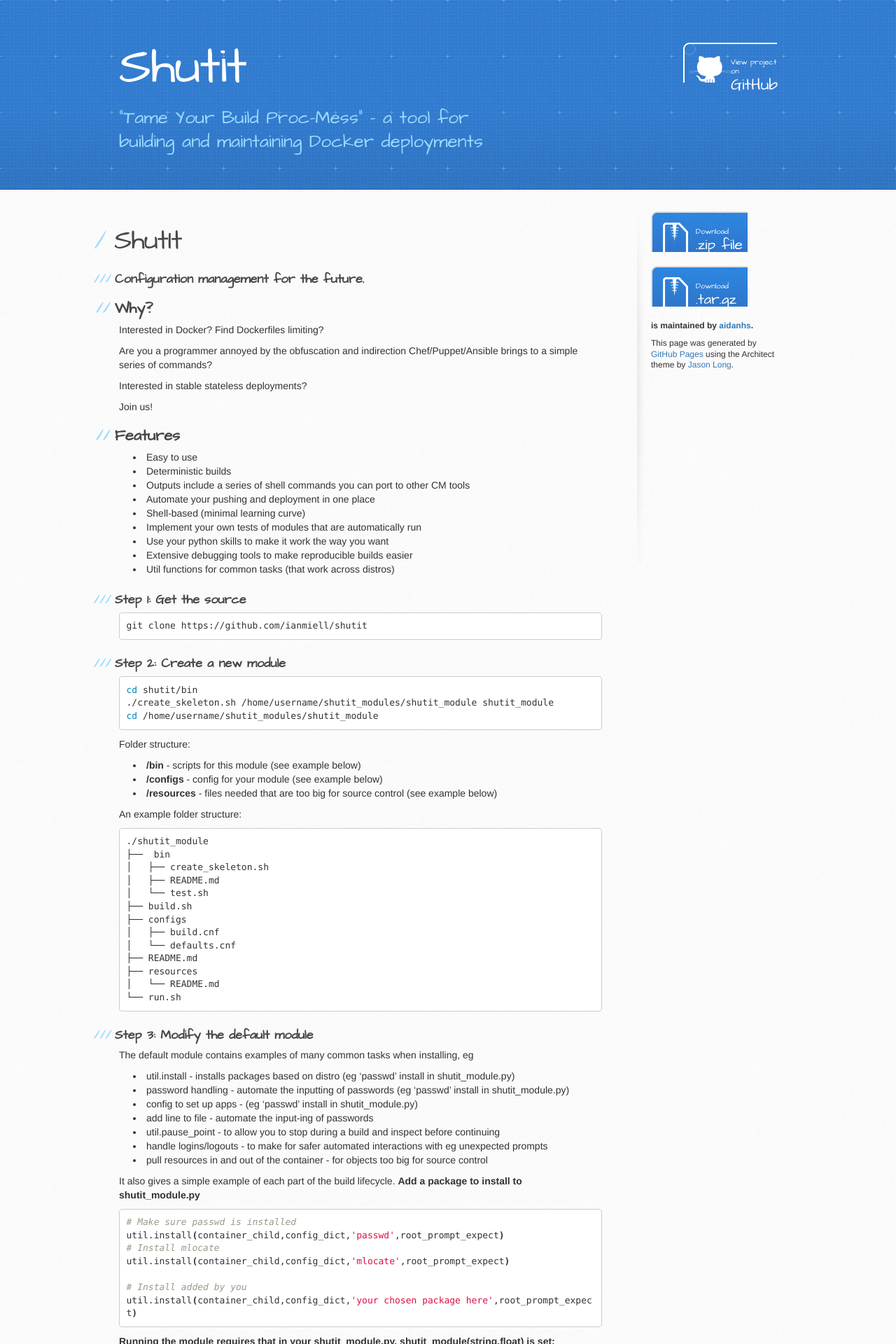
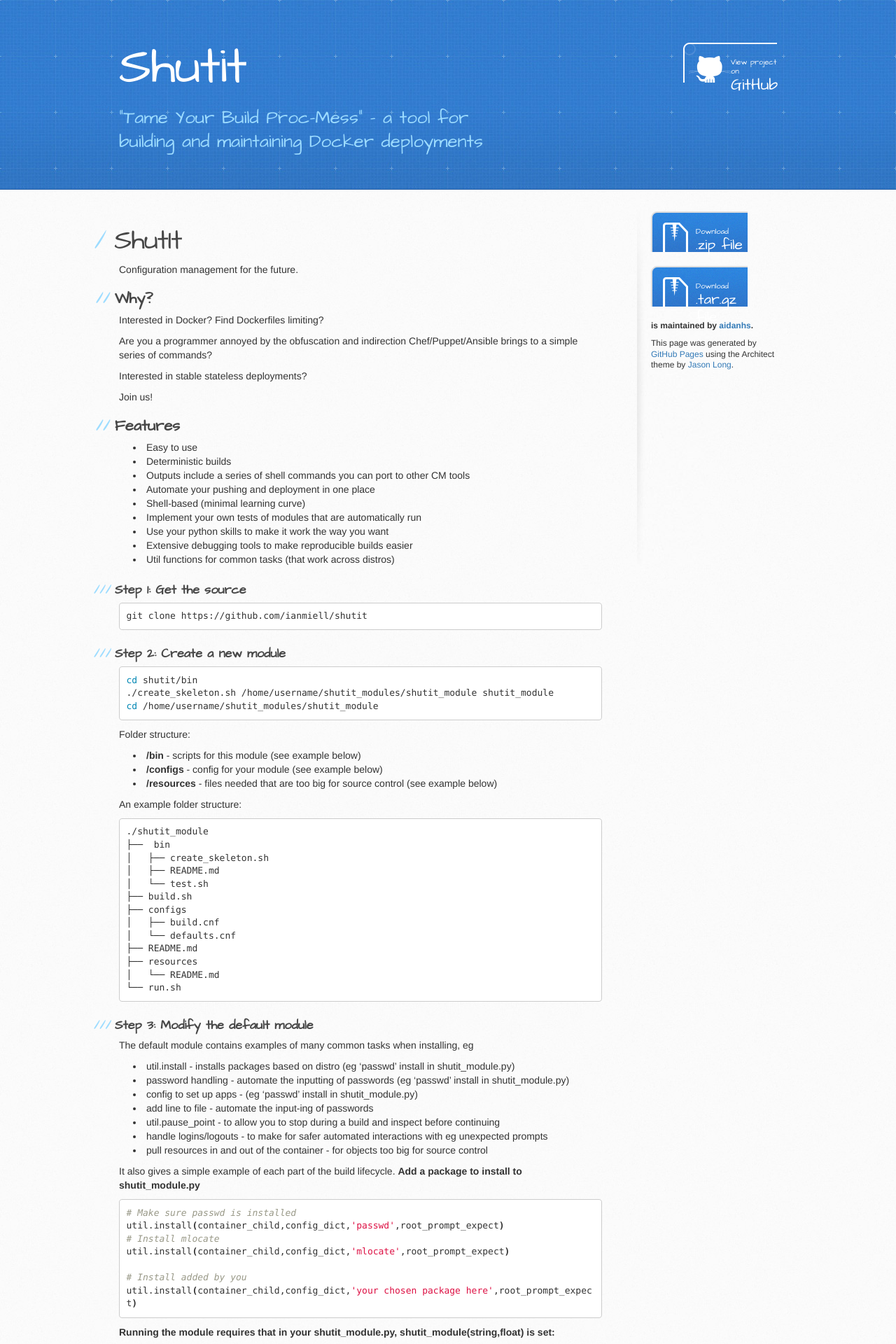
Before and after one commit to ianmiell/shutit, a Jekyll site: the page built from index.md, in a window 1280 px wide. Shown: the top 1920 px of the page at 70% size. Built offline with Jekyll 4.4.1, drawn with Linux system fonts in a browser that asks for light colours; nearby versions of some CDN libraries; Markdown is read by kramdown in place of the engine named in the settings.

Commit message:
MD tweaks

````diff
--- a/index.md
+++ b/index.md
@@ -3,7 +3,8 @@
 markdown: 1
 ---
 # ShutIt #
-### Configuration management for the future. ###
+
+Configuration management for the future.
 
 ## Why? ##
 
@@ -31,7 +32,8 @@
 git clone https://github.com/ianmiell/shutit
 ```
 
-###Step 2: Create a new module
+### Step 2: Create a new module ###
+
 ```sh
 cd shutit/bin
 ./create_skeleton.sh /home/username/shutit_modules/shutit_module shutit_module
@@ -44,6 +46,7 @@
  - **/resources** - files needed that are too big for source control *(see example below)*
 
 An example folder structure:
+
 ```sh
 ./shutit_module
 ├──  bin
@@ -71,6 +74,7 @@
  - pull resources in and out of the container - for objects too big for source control
 
 It also gives a simple example of each part of the build lifecycle. **Add a package to install to shutit_module.py**
+
 ```sh
 # Make sure passwd is installed
 util.install(container_child,config_dict,'passwd',root_prompt_expect)
@@ -87,6 +91,7 @@
  - **float** is a unique decimal value that is not clashing with any other modules, and defines the order in which they are built
 
 **Change the above and save the file**
+
 ```sh
 $ grep -rnwl com.mycorp.shutit_module *
 configs/build.cnf
@@ -97,6 +102,7 @@
 **Replace references to com.mycorp.shutit_module with your chosen string in the above files**
 
 ### Step 4: Build your module ###
+
 ```sh
 $ ./build.sh
 ERROR!
@@ -106,11 +112,13 @@
 ```
 
 **Secure your files:**
+
 ```sh
 chmod 0600 configs/defaults.cnf
 ```
 
 **Build module:**
+
 ```sh
 $ ./build.sh
 SHUTIT_BACKUP_PS1=$PS1 && unset PROMPT_COMMAND && PS1="SHUTIT_PROMPT_REAL_USER#195886238"
@@ -121,6 +129,7 @@
 ```
 
 ### Step 5: Run your module ###
+
 ```sh
 $ ./run.sh
 root@138ed0fd3728:/#
@@ -129,23 +138,28 @@
 You are now in your bespoke container!
 
 ### Step 6: Mix and match ###
+
 Let's add mysql to the container build. Change this in your **shutit_module.py:**
+
 ```sh
 obj.add_dependency('shutit.tk.setup')
 ```
 
 to:
+
 ```sh
 obj.add_dependency('shutit.tk.setup')
 obj.add_dependency('shutit.tk.mysql.mysql')
 ```
 
 And change the **build.sh**
+
 ```sh
 python /tmp/a/shutit/bin/../shutit_main.py --shutit_module_path /your/path/to/shutit/example/mysql
 ```
 
 And change the **configs/build.sh**, adding
+
 ```sh
 [shutit.tk.mysql.mysql]
 build:yes
````
